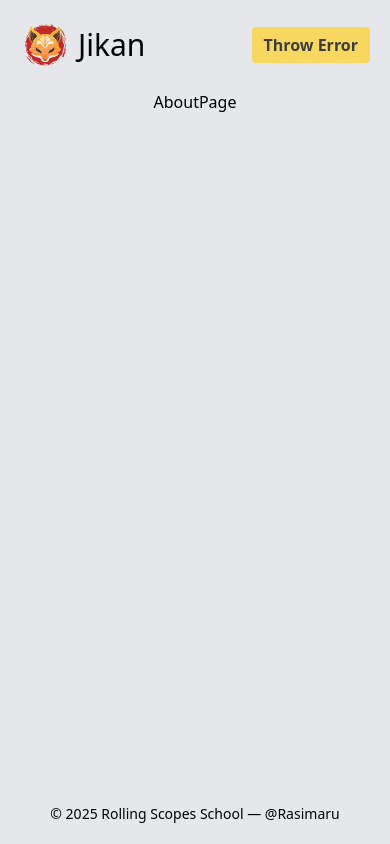
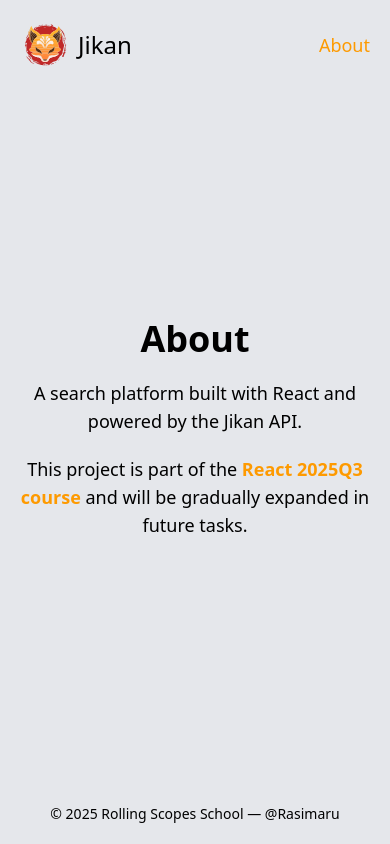
Before and after one commit to Rasimaru/react-jikan-app, a React (Vite) app: page /react-jikan-app/about in a window 390 px wide. Built offline with nearby package versions, Linux system fonts and the light colour scheme.

Commit message:
feat: add content to About & NotFound pages + minor style fixes

```diff
--- a/src/components/layout/Header.tsx
+++ b/src/components/layout/Header.tsx
@@ -1,22 +1,33 @@
 import logo from '@/assets/logo-fox.svg';
 import { type JSX } from 'react';
 import { BASE_PATH } from '@/types/constants';
-import ErrorButton from '../shared/error/ErrorButton';
+import { NavLink } from 'react-router';
 
 const Header = (): JSX.Element => {
   return (
-    <header className="container text-black dark:text-white body-font w-full">
-      <div className="mx-auto flex flex-wrap py-5 flex-col min-[20rem]:flex-row items-center justify-between">
-        <a
-          aria-label="Go to homepage"
-          href={BASE_PATH}
-          className="flex gap-2 title-font font-medium items-center md:justify-start justify-center "
+    <header className="container text-black dark:text-gray-100 body-font w-full">
+      <nav className="mx-auto flex flex-wrap py-5 flex-col min-[20rem]:flex-row items-center justify-between text-lg">
+        <NavLink
+          aria-label="Go to home page"
+          to={BASE_PATH}
+          end
+          className={({ isActive }) =>
+            `flex gap-2 title-font font-medium items-center md:justify-start justify-center hover:text-amber-300 duration-300 ${isActive ? 'text-amber-500' : ''}`
+          }
         >
           <img src={logo} alt="Jikan logo" width={50} height={50} />
-          <h1 className="text-3xl">Jikan</h1>
-        </a>
-        <ErrorButton></ErrorButton>
-      </div>
+          <h1 className="sm:text-3xl text-2xl">Jikan</h1>
+        </NavLink>
+        <NavLink
+          to="about"
+          aria-label="Go to about page"
+          className={({ isActive }) =>
+            `hover:text-amber-300 duration-300 ${isActive ? 'text-amber-500' : ''}`
+          }
+        >
+          About
+        </NavLink>
+      </nav>
     </header>
   );
 };
--- a/src/components/results/Card.tsx
+++ b/src/components/results/Card.tsx
@@ -10,7 +10,7 @@ const Card = (props: CardProps): JSX.Element => {
       href="#"
       aria-label={`View details for ${title}`}
       role="listitem"
-      className="hover:scale-102 duration-300 rounded-xl"
+      className="hover:scale-102 duration-300 rounded-xl max-w-[300px]"
     >
       <div className="flex flex-col border-1 rounded-xl overflow-clip relative h-full">
         <div className="aspect-[3/4] relative">
--- a/src/components/results/CardList.tsx
+++ b/src/components/results/CardList.tsx
@@ -8,7 +8,7 @@ const CardList = (props: CardListProps): JSX.Element => {
   return (
     <section
       role="list"
-      className="grid gap-4 xl:grid-cols-5 lg:grid-cols-4 md:grid-cols-3 grid-cols-2 sm:pb-10 pb-5"
+      className="grid gap-4 xl:grid-cols-5 lg:grid-cols-4 md:grid-cols-3 min-[450px]:grid-cols-2 sm:pb-10 pb-5"
     >
       {items.map((item, index) => (
         <Card key={`${item.mal_id}-${index}`} item={item} />
--- a/src/components/search/SearchBar.tsx
+++ b/src/components/search/SearchBar.tsx
@@ -30,7 +30,7 @@ const SearchBar = (props: SearchProps): JSX.Element => {
     <form
       autoComplete="none"
       onSubmit={handleSubmit}
-      className="flex sm:w-[500px] w-full transition-all duration-700 delay-500 translate-y-0 opacity-100"
+      className="flex sm:max-w-[500px] min-[340px]:w-full w-max transition-all duration-700 delay-500 translate-y-0 opacity-100 overflow-clip"
     >
       <label className="relative flex grow">
         <Search aria-hidden="true" focusable="false" className="absolute top-1/4 left-2"></Search>
@@ -41,12 +41,12 @@ const SearchBar = (props: SearchProps): JSX.Element => {
           value={localQuery}
           onChange={handleChange}
           placeholder="Search for anime or manga..."
-          className="grow rounded-md border bg-background px-3 py-2 text-base md:text-lg pl-10 h-12 rounded-r-none"
+          className="flex grow rounded-md border bg-background px-3 py-2 text-base md:text-lg pl-10 h-12 rounded-r-none max-[380px]:pr-0"
         ></input>
       </label>
       <button
         type="submit"
-        className="inline-flex  items-center bg-amber-500 text-black py-1 px-3 hover:bg-amber-300 dark:hover:bg-gray-100 hover:cursor-pointer rounded-r text-base duration-300 font-semibold"
+        className="inline-flex items-center bg-amber-500 text-black py-1 px-3 hover:bg-amber-300 dark:hover:bg-gray-100 hover:cursor-pointer rounded-r text-base duration-300 font-semibold"
       >
         Search
       </button>
--- a/src/pages/AboutPage.tsx
+++ b/src/pages/AboutPage.tsx
@@ -1,7 +1,25 @@
+import { COURSE_LINK } from '@/types/constants';
 import { type JSX } from 'react';
 
 const AboutPage = (): JSX.Element => {
-  return <div>AboutPage</div>;
+  return (
+    <section className="flex flex-col flex-grow items-center justify-center text-center gap-5">
+      <h2 className="text-4xl font-bold">About</h2>
+      <div className="flex flex-col gap-5 text-lg">
+        <p>A search platform built with React and powered by the Jikan API.</p>
+        <p>
+          {`This project is part of the `}
+          <a
+            className="font-semibold text-amber-500 hover:text-amber-300 duration-300"
+            href={COURSE_LINK}
+          >
+            React 2025Q3 course
+          </a>
+          {` and will be gradually expanded in future tasks.`}
+        </p>
+      </div>
+    </section>
+  );
 };
 
 export default AboutPage;
--- a/src/pages/NotFoundPage.tsx
+++ b/src/pages/NotFoundPage.tsx
@@ -1,7 +1,32 @@
 import { type JSX } from 'react';
+import { Link } from 'react-router';
+import { DotLottieReact } from '@lottiefiles/dotlottie-react';
+import { BASE_PATH } from '@/types/constants';
 
 const NotFoundPage = (): JSX.Element => {
-  return <div>NotFoundPage</div>;
+  return (
+    <section
+      role="alert"
+      aria-labelledby="not-found-title"
+      aria-describedby="not-found-description"
+      className="container text-center grow flex flex-col justify-center items-center gap-4 h-full"
+    >
+      <DotLottieReact src="./Fox-fall.lottie" loop autoplay className="w-50 h-50"></DotLottieReact>
+      <h2 id="not-found-title" className="text-4xl">
+        404 – Page Not Found
+      </h2>
+      <p id="not-found-description" className="text-2xl">
+        The page you are looking for does not exist.
+      </p>
+      <Link
+        to={BASE_PATH}
+        aria-label="Go to main page"
+        className="inline-flex items-center bg-amber-500 text-black border-0 py-1.5 px-5 focus:outline-none hover:bg-amber-300 hover:cursor-pointer rounded font-semibold duration-300 mb-10"
+      >
+        Back to main
+      </Link>
+    </section>
+  );
 };
 
 export default NotFoundPage;
--- a/src/types/constants.ts
+++ b/src/types/constants.ts
@@ -3,3 +3,7 @@ export const API_TOP_AIRING = `${API_BASE}/top/anime?type=tv&filter=airing&page=
 export const API_SEARCH = `${API_BASE}/anime`;
 
 export const BASE_PATH = '/react-jikan-app/';
+
+export const COURSE_LINK = 'https://rs.school/courses/reactjs';
+export const SCHOOL_LINK = 'https://rs.school/';
+export const GITHUB_LINK = 'https://github.com/Rasimaru';
```
